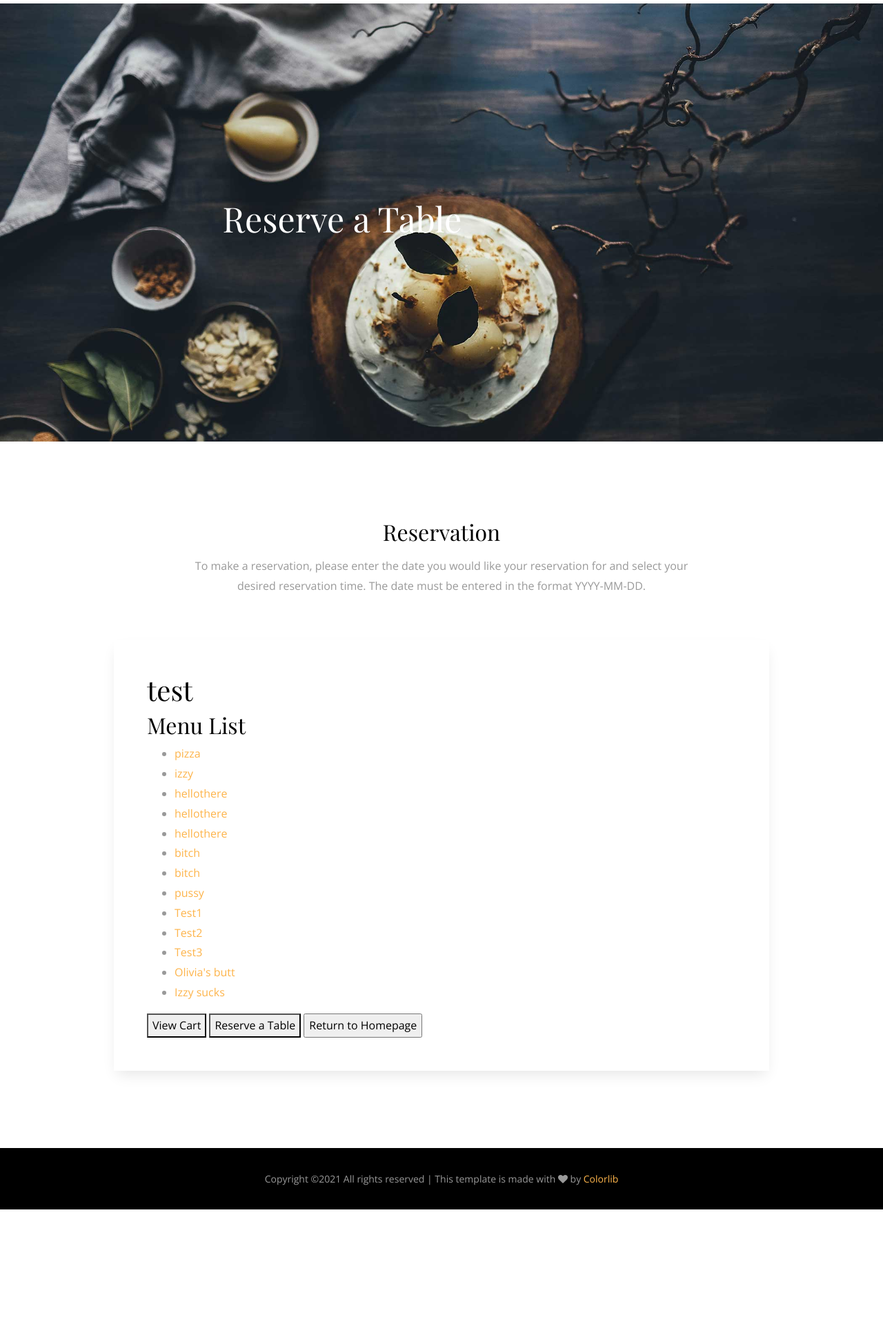
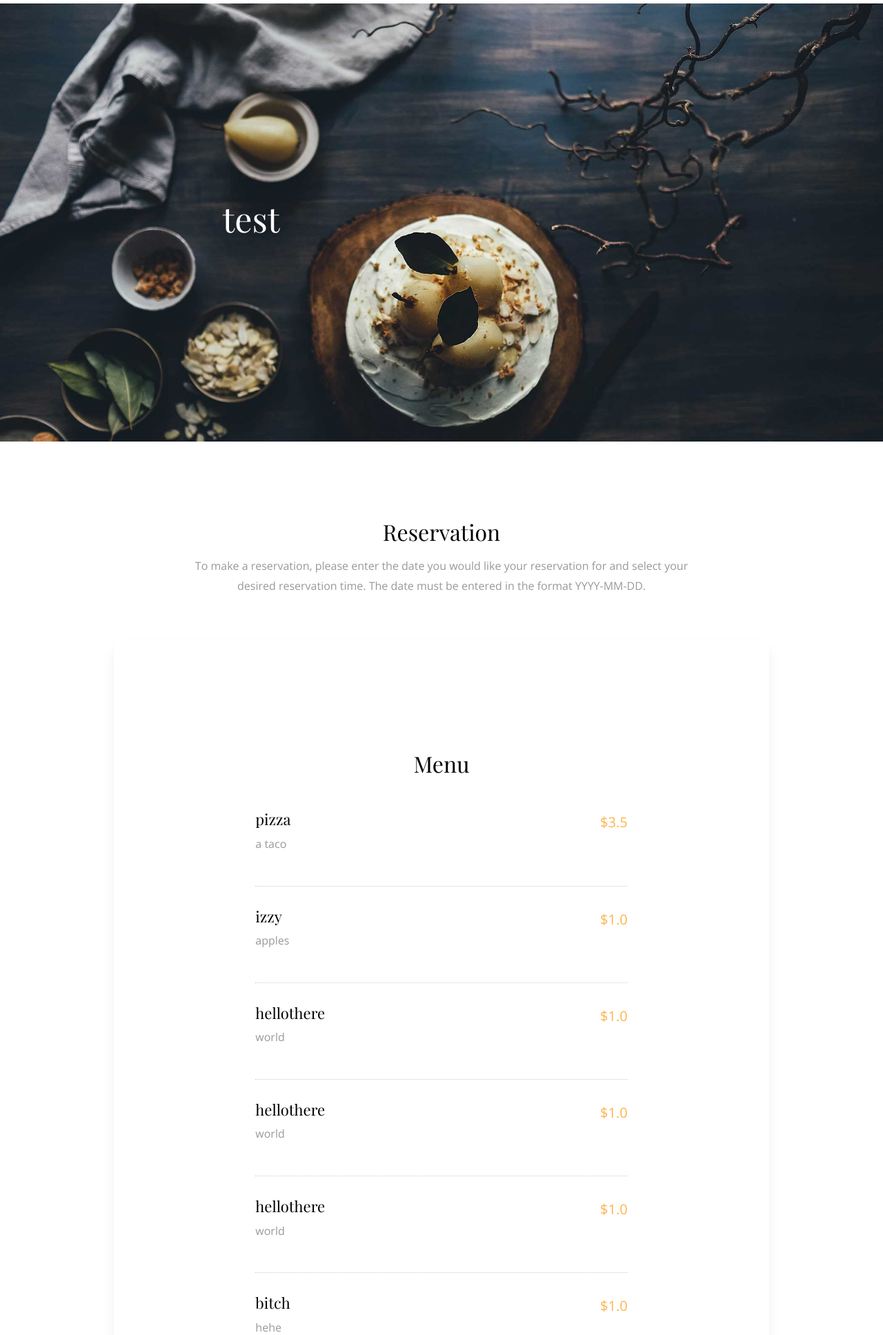
Before and after one commit to srh95/CSDS-393-Project-, a Django app: page /website/restaurant/user/1/ in a window 1280 px wide. Shown: the top 1935 px of the page at 69% size. Before the commit the page ends 1753 px from the top, so only its background shows below. Run offline with Django 3.2, Linux system fonts and the light colour scheme; data comes from the database, SQL or seed files in the repository; both versions use the stored data as it was after the commit; some libraries are stand-ins or nearby versions; some web fonts are replaced.

Commit message:
added styling for menu items

```diff
--- a/Project/website/templates/website/restaurant-user-side.html
+++ b/Project/website/templates/website/restaurant-user-side.html
@@ -7,7 +7,8 @@
             <div class="container">
               <div class="row align-items-center justify-content-center">
                 <div class="col-md-7" data-aos="fade-up">
-                  <h2 class="heading">Reserve a Table</h2>
+                  <h1 class="heading">{{restaurant.restaurant_name}}</h2>
+                  <!-- <h2 class="heading">Reserve a Table</h2> -->
 <!--                  <p class="lead"> To make a reservation, please enter your information below.</p>-->
                 </div>
               </div>
@@ -25,11 +26,42 @@
             </div>
             <div class="row justify-content-center">
               <div class="col-md-10 p-5 form-wrap">
+                <!-- <h1> {{restaurant.restaurant_name}}  </h1> -->
+                <div class="section">
+                  <div class="container">
+                    <div class="row justify-content-center">
+                      <div class="col-md-8" data-aos="fade-up">
+                        <h2 class="mb-5 text-center">Menu</h2>
 
-<h1> {{restaurant.restaurant_name}}  </h1>
+                        {% if menu_list %}
+                          {% for menu_item in menu_list %}
+                            <div class="d-block d-md-flex menu-food-item">
+                              <div class="text order-1 mb-3">
+                                <h3><a href="/website/restaurant/menu_list/{{ menu_item.id }}/">{{ menu_item.menu_item_name}}</a></h3>
+                                <p>{{ menu_item.menu_item_description}}</p>
+                              </div>
+                              <div class="price order-2">
+                                <strong>${{ menu_item.menu_item_price }}</strong>
+                              </div>
+                            </div> <!-- .menu-food-item -->
+                          {% endfor %}
+                        {% else %}
+                          <p>No menu items are available.</p>
+                      {% endif %}
 
-<h2>Menu List</h2>
 
+                      </div>
+                    </div>
+                  </div>
+                </div> <!-- .section -->
+
+
+
+
+
+
+                <!-- <nav class="">
+                  <div class="menu_food_item">
                     {% if menu_list %}
                     <ul>
                       {% for menu_item in menu_list %}
@@ -39,6 +71,21 @@
                     {% else %}
                       <p>No menu items are available.</p>
                   {% endif %}
+                  </div>
+                </nav> -->
+
+<!--
+<div class="site-menu">
+  {% if menu_list %}
+      <ul>
+      {% for menu_item in menu_list %}
+          <li><a href="/website/restaurant/menu_list/{{ menu_item.id }}/">{{ menu_item.menu_item_name}}</a></li>
+      {% endfor %}
+      </ul>
+  {% else %}
+      <p>No menu items are available.</p>
+  {% endif %}
+</div> -->
 
                 <button onclick="location.href = '/website/order_summary/';">View Cart</button>
                                   <button onclick="location.href = '/website/reserve_table/{{restaurant_id}}';">Reserve a Table</button>
@@ -59,12 +106,6 @@
         </div> <!-- .section -->
 
 
-
-
-        </div> <!-- .section -->
-
-
-
       </div> <!-- .main-wrap -->
 
 
```
Also changed, not shown: Project/db.sqlite3. Lines whose indentation alone changed are shown as unchanged.
